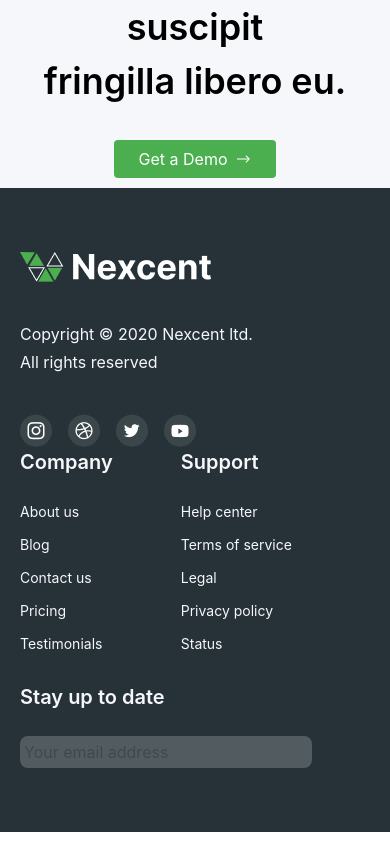
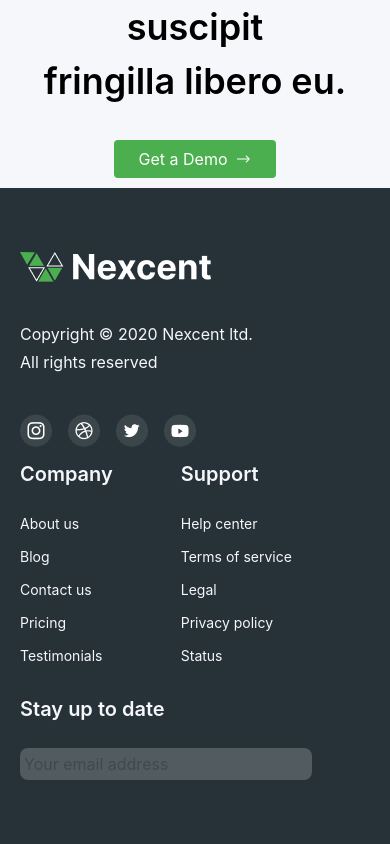
Before and after one commit to KenUdoudo/Todo-List, a React (Vite) app: page / in a window 390 px wide. Shown: the part 5876-6720 px from the top of the page. Built offline with nearby package versions, Linux system fonts and the light colour scheme.

Commit message:
some touches

```diff
--- a/src/Footer.jsx
+++ b/src/Footer.jsx
@@ -5,7 +5,7 @@ import twitter from './assests/twitter.png'
 import yt from './assests/yt.png'
 const Footer = () => {
     return (
-        <div className="font-inter flex flex-col md:flex-row px-[20px] lg:px-[100px] xl:px-[165px] py-[64px] items-start md:gap-[50px] lg:gap-[125px] bg-[#263238] text-[#F5F7FA]">
+        <div className="font-inter flex flex-col md:flex-row px-[20px] lg:px-[100px] xl:px-[165px] py-[64px] items-start gap-3 md:gap-[50px] lg:gap-[125px] bg-[#263238] text-[#F5F7FA]">
             <div className="flex flex-col items-start gap-[40px]">
                 <div><img src={ logo }/></div>
                 <div className='flex flex-col gap-1'>
```
